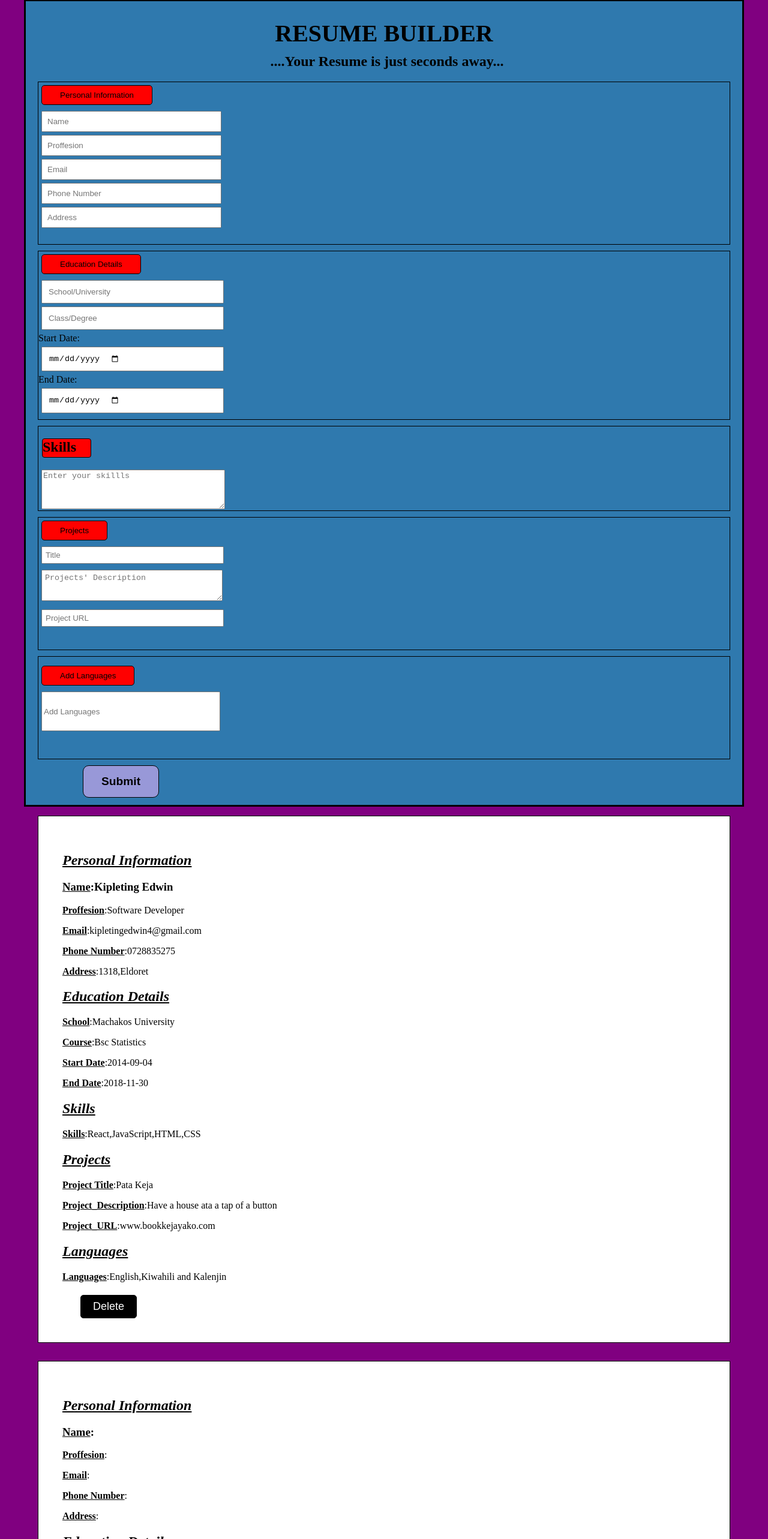
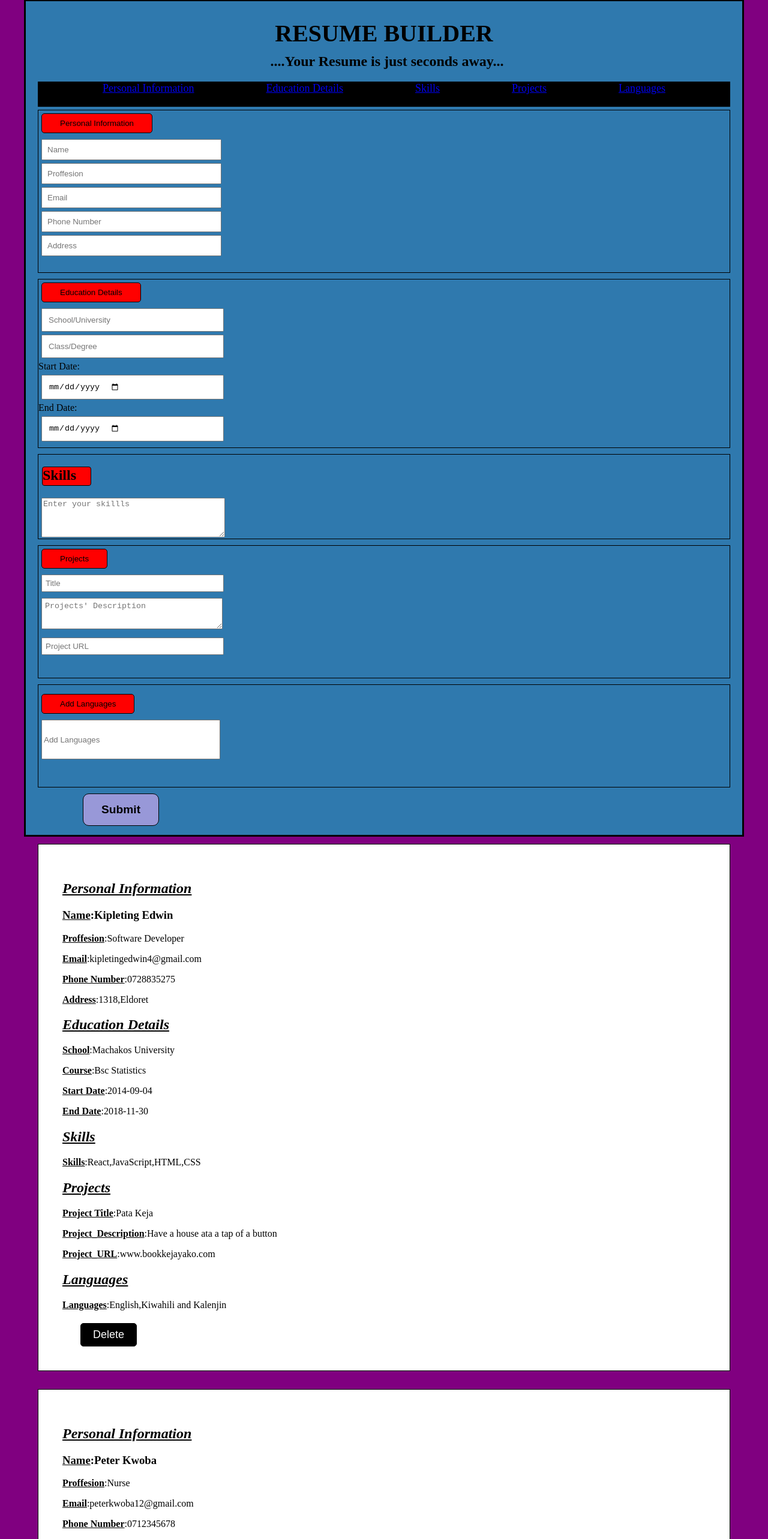
Before and after one commit to KipletingEdwin/Resume-Builder, a React (Create React App) app: page / in a window 1280 px wide. Shown: the part 26-2592 px from the top of the page at 60% size. Built offline with nearby package versions, Linux system fonts and the light colour scheme; data requests are answered from the project's data file.

Commit message:
add a navbar

```diff
--- a/db.json
+++ b/db.json
@@ -16,6 +16,57 @@
       "project_url": "www.bookkejayako.com",
       "skills": "React,JavaScript,HTML,CSS",
       "id": 1
+    },
+    {
+      "school": "Kenya Medicat Training College",
+      "level": "Diploma in Nursing",
+      "start": "2014-09-30",
+      "end": "2018-11-30",
+      "languages": "Kiswahili,English",
+      "name": "Peter Kwoba",
+      "proffesion": "Nurse",
+      "email": "peterkwoba12@gmail.com",
+      "phone": "0712345678",
+      "address": "2316L Limuru",
+      "head": "Patient treatment",
+      "description": "All abou taking care of my patients",
+      "project_url": "www.patientcare.com",
+      "skills": "Nursing,Home Caring",
+      "id": 2
+    },
+    {
+      "school": "Kenyatta University",
+      "level": "Bsc Mecganical Engineering",
+      "start": "2017-09-19",
+      "end": "2021-11-25",
+      "languages": "French,English and Swahili",
+      "name": "John Doe",
+      "proffesion": "Mechanical Engineer",
+      "email": "johndoe@yahoo.com",
+      "phone": "0709876543",
+      "address": "3417 Mombasa",
+      "head": "n/a",
+      "description": "n/a",
+      "project_url": "n/a",
+      "skills": "Mechanical Enginnering",
+      "id": 3
+    },
+    {
+      "school": "Taita Taveta University",
+      "level": "Computer Science",
+      "start": "2016-01-05",
+      "end": "2020-11-30",
+      "languages": "Kiswahili,Englisj and Japanese",
+      "name": "Gabriel Sam",
+      "proffesion": "Coputer Scientist",
+      "email": "samgabriel@yahoo.com",
+      "phone": "0723562317",
+      "address": "8739 KIsumu",
+      "head": "Fix Bugger",
+      "description": "Its all about triying to quick fix bugs",
+      "project_url": "www.fixbugger.com",
+      "skills": "PHP,Laravell,Vue,",
+      "id": 4
     }
   ]
 }
--- a/package.json
+++ b/package.json
@@ -8,6 +8,7 @@
     "@testing-library/user-event": "^13.5.0",
     "react": "^18.2.0",
     "react-dom": "^18.2.0",
+    "react-router-dom": "^6.3.0",
     "react-scripts": "^2.1.3",
     "web-vitals": "^2.1.4"
   },
--- a/src/App.js
+++ b/src/App.js
@@ -1,4 +1,6 @@
 import React, { useState } from "react";
+// import{Routes,Route} from "react-router-dom";
+import NavBar from "./Components/Navbar";
 import PersonalInfo from "./Components/PersonalInfo";
 import Education from "./Components/Education";
 import Skills from "./Components/Skills";
@@ -25,9 +27,14 @@ function App() {
     project_url: "",
     skills: "",
   });
+  // const [page,setPage] =useState("/")
+
+
   function handleChange(e) {
     setFormData({ ...formData, [e.target.name]: e.target.value });
   }
+
+
   function handleSubmit(e) {
     e.preventDefault();
     if (formData.languages ===""||
@@ -56,7 +63,7 @@ function App() {
     })
       .then((res) => res.json())
       .then((info) => console.log(info));
-      setFormData({...formData,phone:"",address:"",school:"",level:"",start:"",end:"",name:"",proffesion:"",email:"",head:"",description:"",project_url:"",skills:"",languages:""})
+      setFormData({...formData,phone:"",address:"",school:"",level:"",start:"",end:"",name:"",proffesion:"",email:"",head:"",description:"",project_url:"",skills:"",languages:""},[])
   }
 }
   return (
@@ -65,31 +72,38 @@ function App() {
       <h4>RESUME BUILDER</h4>
       <h6>....Your Resume is just seconds away...</h6>
         <form>
+        <NavBar  />
+
           <PersonalInfo
             formData={formData}
             setFormData={setFormData}
             handleChange={handleChange}
           />
+
           <Education
             formData={formData}
             setFormData={setFormData}
             handleChange={handleChange}
           />
+
           <Skills
             formData={formData}
             setFormData={setFormData}
             handleChange={handleChange}
           />
+
           <Projects
             formData={formData}
             setFormData={setFormData}
             handleChange={handleChange}
           />
+
           <Languages
             formData={formData}
             setFormData={setFormData}
             handleChange={handleChange}
           />
+
           <button className="sub" onClick={handleSubmit}>
             Submit
           </button>
--- /dev/null
+++ b/src/Components/Navbar.js
@@ -0,0 +1,22 @@
+import React from "react";
+import { NavLink } from "react-router-dom";
+
+function NavBar() {
+
+    // function handleLinkClick(e) {
+    //     e.preventDefault()
+    //     onChangePage(e.target.pathname)
+    // }
+
+    return (
+        <nav>
+            <NavLink to="/" exact>Personal Information</NavLink>
+            <NavLink to="/education" exact>Education Details</NavLink>
+            <NavLink to="/skills" exact>Skills</NavLink>
+            <NavLink to="/projects" exact>Projects</NavLink>
+            <NavLink to="/languages" exact>Languages</NavLink>
+        </nav>
+    );
+}
+
+export default NavBar;
--- a/src/Components/Resume.js
+++ b/src/Components/Resume.js
@@ -31,10 +31,10 @@ function Resume({
   }
 
   function onDelete(id) {
-    const updated = data.filter((item) => {
+    const updatedCv = data.filter((item) => {
       return item.id !== id;
     });
-    setInfo(updated);
+    setInfo(updatedCv);
   }
 
   return (
--- a/src/index.css
+++ b/src/index.css
@@ -21,10 +21,22 @@ body {
 
 .resume {
   background-color: rgb(47, 121, 174);
-  height: 1300px;
+  height: 1350px;
   margin: 5px 20px 20px 20px;
   padding: 20px;
   border: 3px solid black;
+}
+nav{
+  background-color:black;
+  color: white;
+  height: 40px;
+  text-align: center;
+  border: 1px solid black;
+}
+nav a {
+  padding: 50px;
+  margin: 10px;
+  font-size: large;
 }
 
 .PersonalInfo {
```
Also changed, not shown: src/index.js (+4 -5 lines), 1 other file (tests, documents, lock files or other folders).
